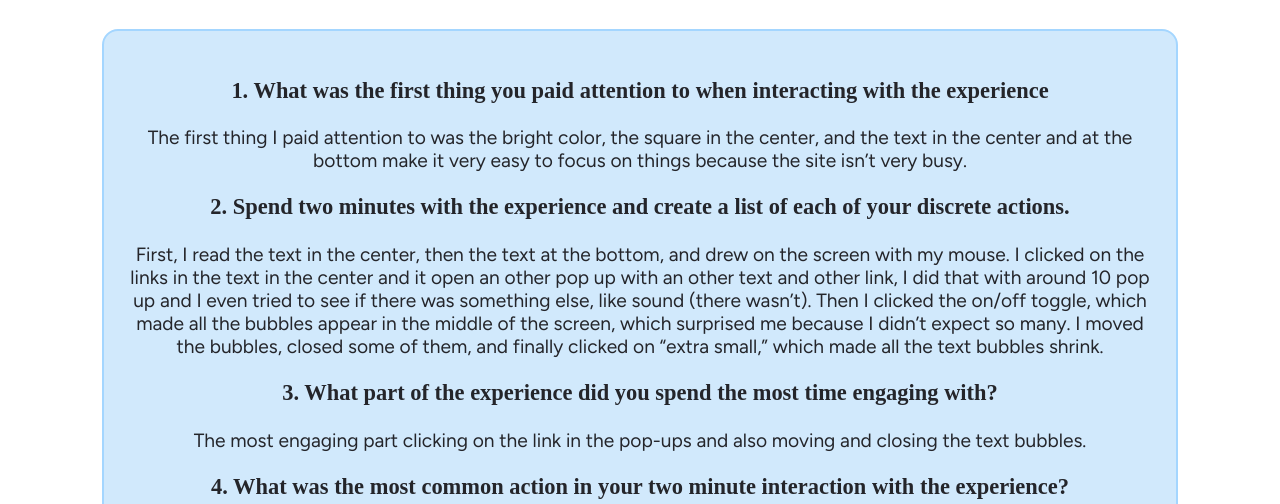
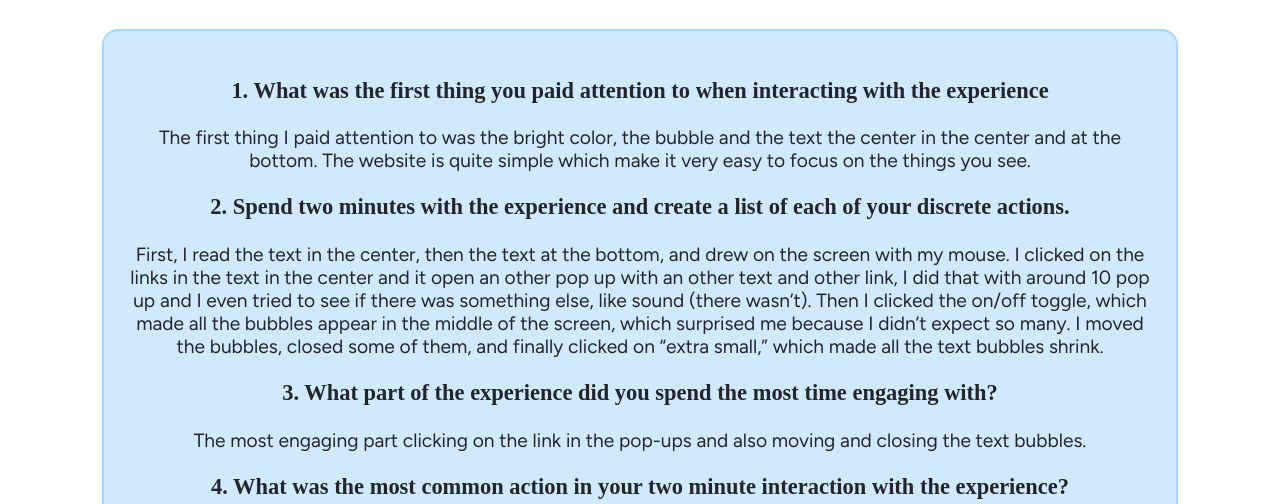
Before and after one commit to irisrossignol/irisrossignol.github.io, a plain HTML site: page assignment1/index.html in a window 1280 px wide. Shown: the part 296-800 px from the top of the page. Drawn offline with Linux system fonts and the light colour scheme; a web font is replaced by a local one.

Commit message:
Update index.html

```diff
--- a/assignment1/index.html
+++ b/assignment1/index.html
@@ -28,9 +28,9 @@
         the experience
       </h3>
       <p>
-        The first thing I paid attention to was the bright color, the square in
-        the center, and the text in the center and at the bottom make it very
-        easy to focus on things because the site isn’t very busy.
+        The first thing I paid attention to was the bright color, the bubble and
+        the text the center in the center and at the bottom. The website is
+        quite simple which make it very easy to focus on the things you see.
       </p>
       <h3 class="title1">
         2. Spend two minutes with the experience and create a list of each of
```
